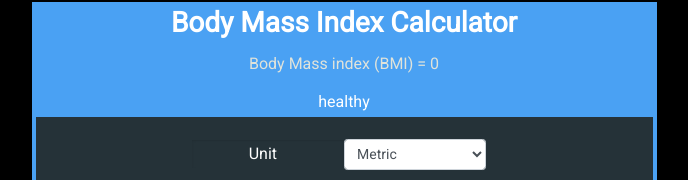
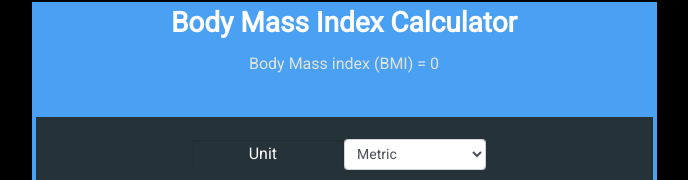
Before and after one commit to robertbenavidez/BMI-Calculator, a React (Create React App) app: page / in a window 1280 px wide. Shown: the part 156-336 px from the top of the page, without its empty margins (296-984 px from the left). Built offline with nearby package versions, Linux system fonts and the light colour scheme.

Commit message:
github pages setup

```diff
--- a/src/components/BMI.js
+++ b/src/components/BMI.js
@@ -4,15 +4,19 @@
 const BMI = () => {
     const [bmiValue, setBmiValue] = useState(0);
 
-    // const getBmiClass = bmi => {
-    //     if (bmi >= 1 && bmi <= 18.5) return 'Underweight';
-    //     if (bmi >= 18.5 && bmi <= 24.9) return 'Normal Weight';
-    //     if (bmi >= 24.9 && bmi <= 29.9) return 'Overweight';
-    //     if (bmi >= 30) return 'Obese';
-    // }
+    const getBmiClass = bmi => {
+        if (bmi >= 1 && bmi <= 18.5) return 'Underweight';
+        if (bmi >= 18.5 && bmi <= 24.9) return 'Normal Weight';
+        if (bmi >= 24.9 && bmi <= 29.9) return 'Overweight';
+        if (bmi >= 30) return 'Obese';
+    }
 
-    //const bmiCategory = getBmiClass(bmiValue);
-    //console.log(bmiCategory)
+    const bmiCategory = getBmiClass(bmiValue);
+    console.log(bmiCategory)
+    let bmiClass = '';
+    if (bmiValue > 0 && bmiCategory) {
+        bmiClass = bmiCategory.split(' ')[0].toLowerCase();
+    }
     return (
         <>
             <div className="calculator">
@@ -21,8 +25,8 @@
                     <div className='bmi-result-number'>
                         Body Mass index (BMI) = {bmiValue}
                     </div>
-                    <div className={`bmi-category`}>
-                        healthy
+                    <div className={`bmi-category ${bmiClass}`}>
+                        {bmiCategory}
                     </div>
 
                 </div>
--- a/src/components/BMICalculator.js
+++ b/src/components/BMICalculator.js
@@ -14,7 +14,7 @@
         weightCount: '0',
     });
     // destructured Keys from count object
-    const { heightCount, inchesCount, weightCount} = count
+    const { heightCount, inchesCount, weightCount} = count;
 
     useEffect(() => {
         metricBMI(heightCount, weightCount);
@@ -40,7 +40,7 @@
 
     const resetFields = e => {
         e.preventDefault();
-
+        getBmiValue(0)
         setUnit('Metric');
         setCount({
             heightCount: '0',
@@ -51,7 +51,7 @@
         setWeightUnit("kg");
     }
 
-    const metricBMI = (height, weight) => {
+    const metricBMI = (height, weight,) => {
         if (height > 0 && weight > 0) {
             const centimeterToMeter = height / 100
             const bmi = weight / (centimeterToMeter * centimeterToMeter);
@@ -61,7 +61,7 @@
     }
 
     const imperialBMI = (height, weight, inches) => {
-        if (height > 0 && weight > 0) {
+        if (height > 0 && weight > 0 && inches > 0) {
             const heightToInches = (height * 12) + parseInt(inches);
             const bmi = 703 * (weight / (heightToInches * heightToInches))
             getBmiValue(Math.round(bmi))
```
Also changed, not shown: package.json (+7 -1 lines), 2 other files (tests, documents, lock files or other folders).
